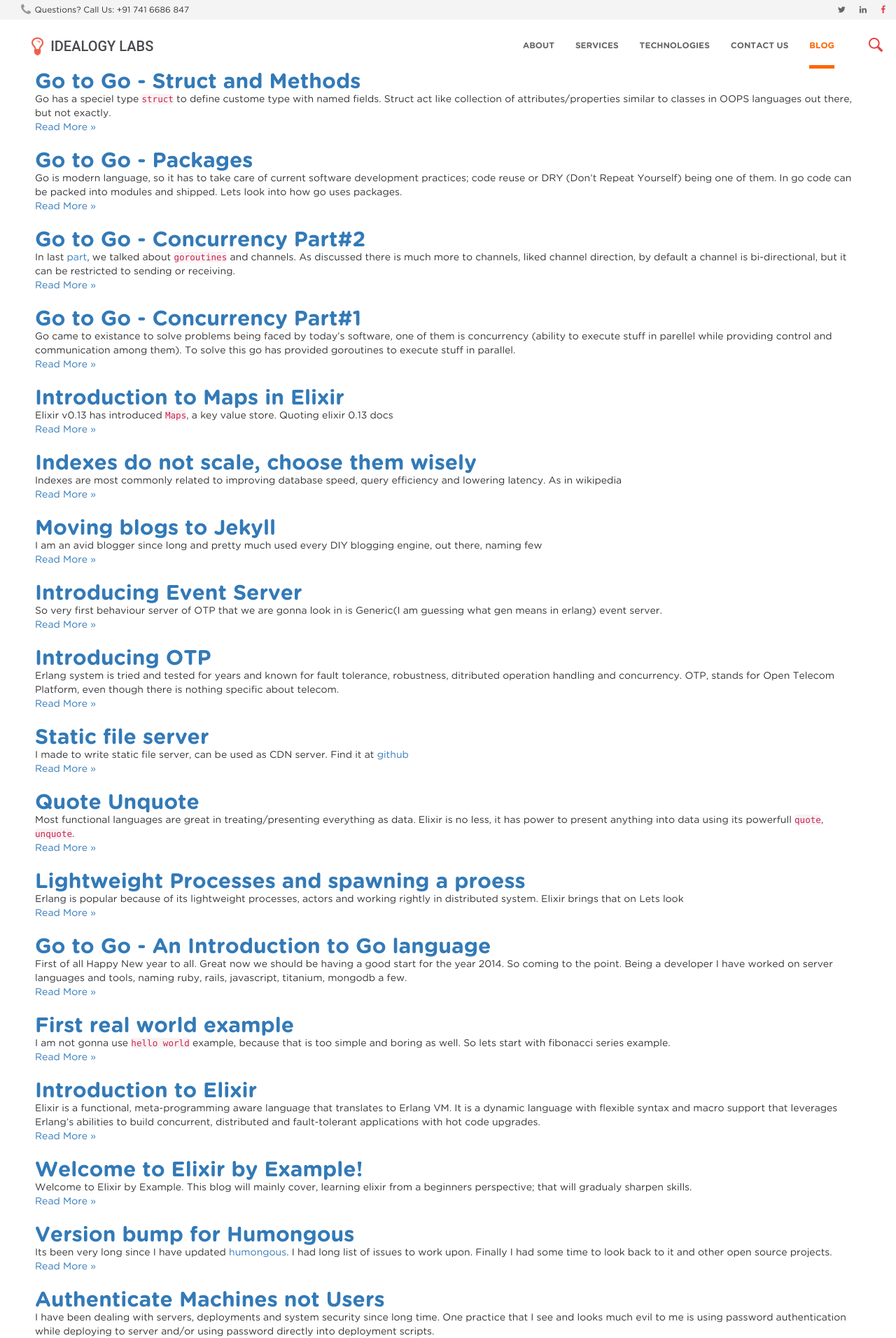
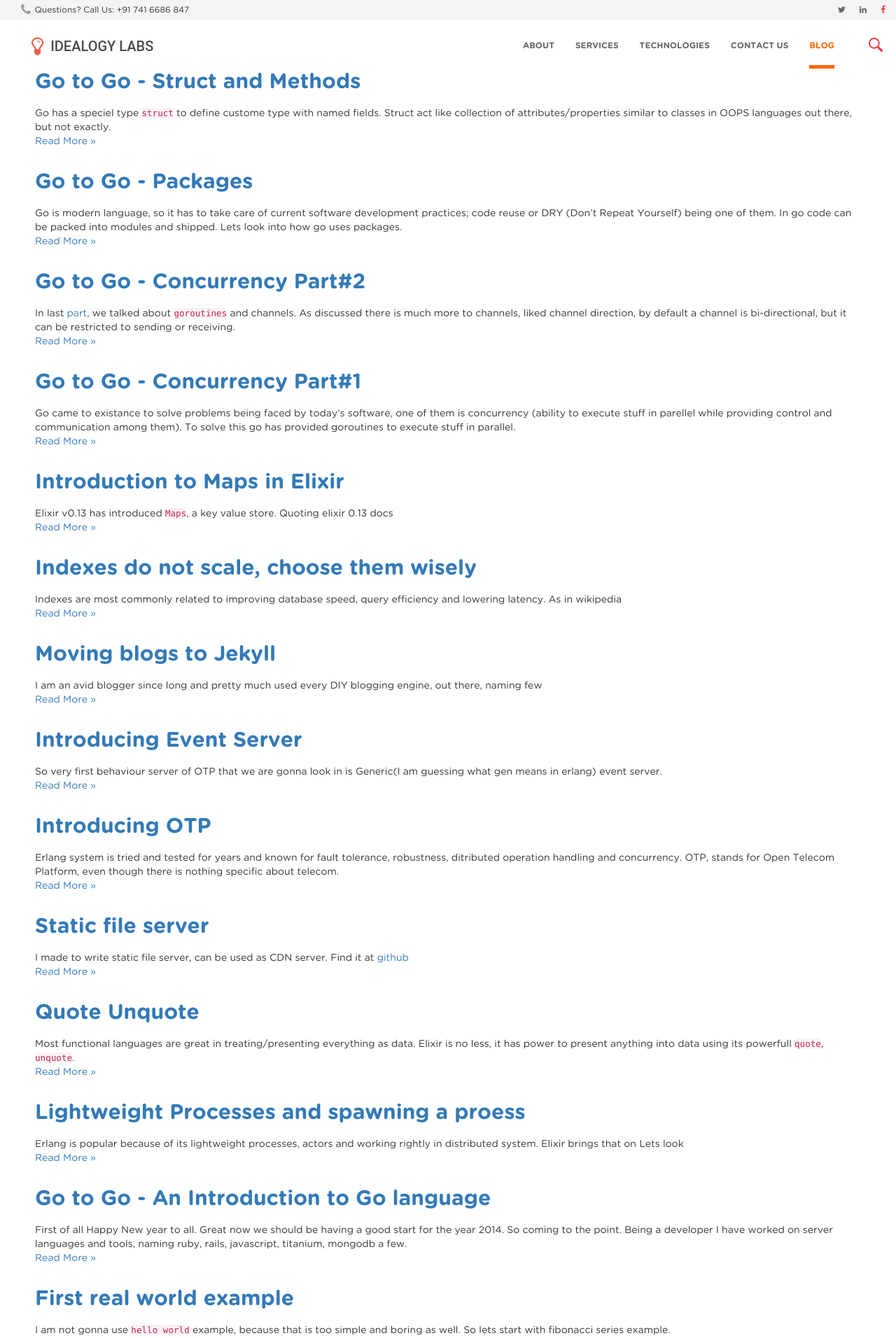
Before and after one commit to idealogylabs/idealogylabs.github.io, a Jekyll site: the page built from blog/index.html, in a window 1280 px wide. Shown: the top 1912 px of the page at 70% size. Built offline with Jekyll 4.4.1, drawn with Linux system fonts in a browser that asks for light colours.

Commit message:
Some more design

```diff
--- a/assets/css/global.css
+++ b/assets/css/global.css
@@ -1398,7 +1398,10 @@ h1.navbar-brand{
 	text-transform: none;
 }
 article.post{
-	margin: 0 0 20px;
+	margin: 0 0 30px;
+}
+article.post h2{
+	margin-bottom: 20px;
 }
 .post{
   margin: 10px 50px 0;
```
